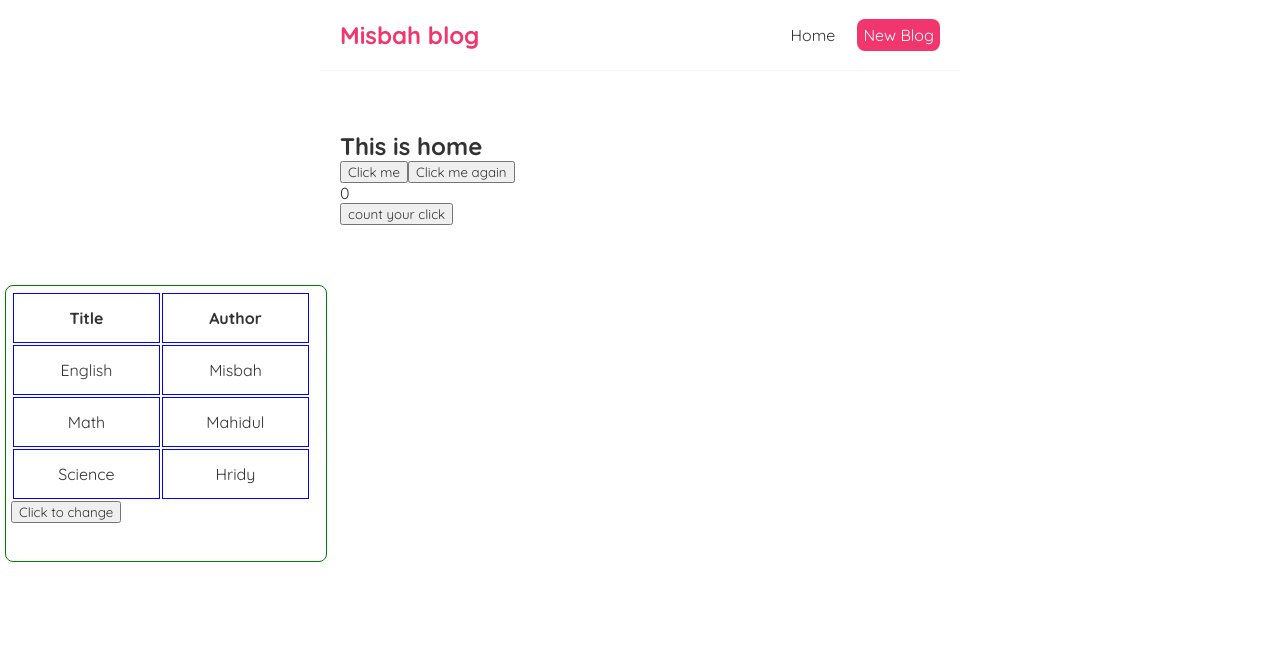
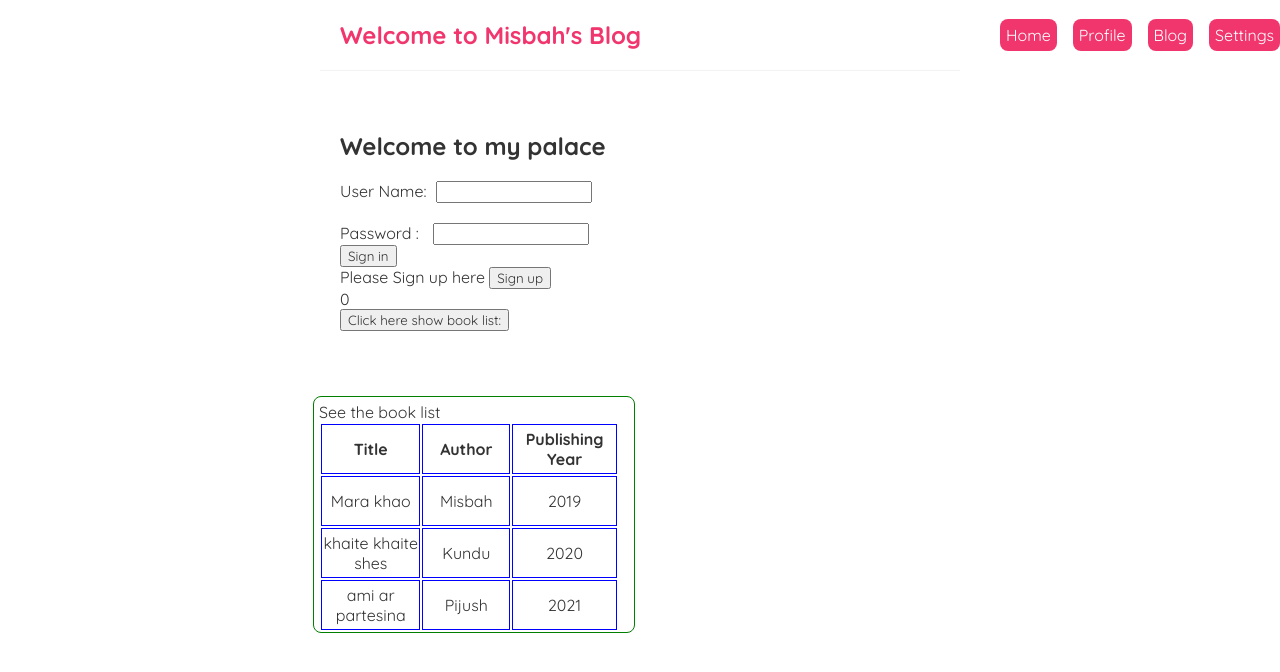
Before and after one commit to mahidulmisbah/learn-react, a React (Create React App) app: page / in a window 1280 px wide. Shown: the top 672 px of the page. Built offline with nearby package versions, Linux system fonts and the light colour scheme.

Commit message:
learn how to use props, create template and re-use it

```diff
--- a/src/DynamicTable.js
+++ b/src/DynamicTable.js
@@ -1,38 +1,22 @@
+// Template for using any where in the project
+// Learn how to use props
+
 import { useState } from "react";
+import BookList from "./bookList";
 
 const DynamicTable = () => {
-    const [blogs, value] = useState([
-        {title: 'English', author: 'Misbah', id : '1'},
-        {title: 'Math', author: 'Mahidul', id : '2'},
-        {title: 'Science', author: 'Hridy', id : '3'}
+    const [blogs] = useState([
+        {title: 'Mara khao', author: 'Misbah',publishYear: 2019, id : '1'},
+        {title: 'khaite khaite shes', author: 'Kundu',publishYear: 2020, id : '2'},
+        {title: 'ami ar partesina', author: 'Pijush',publishYear: 2021, id : '3'}
     ]);
-    function ChangeTableValue()
-    {
-        value([{title: 'social science', author: 'Toha', id : '4'}]);
-    }
 
 
 
     return (
         <div className="tableDiv">
             <div className="blog-preview" >
-                <table className="table" >
-                    <tr className = "table-row">
-                            <th className = "table-td">Title</th>
-                            <th className = "table-td">Author</th>
-                    </tr>
-
-                    {blogs.map((blog) =>(
-
-                        <tr className = "table-row" key ={blog.id}>
-                            <td className = "table-td">{blog.title}</td>
-                            <td className = "table-td">{blog.author}</td>
-                        </tr>
-                    ))}
-                </table>
-            </div>
-            <div className="btn">
-                <button onClick = {ChangeTableValue}>Click to change</button>
+                <BookList blogs = {blogs} message  = "See the book list" />
             </div>
         </div>
      );
--- a/src/Home.js
+++ b/src/Home.js
@@ -21,12 +21,18 @@ function changeState()
 
     return (
         <div className="home">
-            <h2>This is home</h2>
-            <button onClick = {handleClick}>Click me</button>
-            <button onClick = { (e) => handleParameter('misbah',e)}>Click me again</button>
+            <h2 style ={{textEmphasisColor: "green"}}>Welcome to my palace</h2><br />
+            <label htmlFor="username" style ={{width: "200px",height: "15px", margin:"0px 5px 5px 0px"}}>User Name: </label>
+            <input type="text" /><br /><br />
+
+            <label htmlFor="password" style ={{width: "200px",height: "15px"}}>Password : </label>
+            <input type="password" style={{marginLeft: "10px"}}/><br />
+            <button onClick = {handleClick}>Sign in</button><br /><b></b>
+             <label htmlFor="msg">Please Sign up here  </label>
+            <button onClick = { (e) => handleParameter('misbah',e)}>Sign up</button>
 
             <p>{preValue}</p>
-            <button onClick = {changeState}>count your click</button>
+            <button onClick = {changeState}>Click here show book list:</button>
         </div>
 
 
--- a/src/Navbar.js
+++ b/src/Navbar.js
@@ -1,15 +1,13 @@
 const Navbar = () => {
     return (
         <nav className="navbar">
-            <h1>Misbah blog</h1>
+            <h1>Welcome to Misbah's Blog</h1>
             <div className="links">
-                <a href="/">Home</a>
-                <a href="/create" style = {{
-                    color: "white",
-                    backgroundColor: "#f1356d",
-                    borderRadius: "8px"
+                <a href="/" >Home</a>
+                <a href="/create" >Profile</a>
+                <a href="/" >Blog</a>
+                <a href="/" >Settings</a>
 
-                }}>New Blog</a>
             </div>
         </nav>
     );
--- /dev/null
+++ b/src/bookList.js
@@ -0,0 +1,29 @@
+const BookList = (props) => {
+    const blogs = props.blogs;
+    const message = props.message;
+
+    return (
+        <div className="bookList">
+            <p>{message}</p>
+            <table className="table" >
+                    <tr className = "table-row">
+                            <th className = "table-td">Title</th>
+                            <th className = "table-td">Author</th>
+                            <th className = "table-td">Publishing Year</th>
+
+                    </tr>
+
+                    {blogs.map((blog) =>(
+
+                        <tr className = "table-row" key ={blog.id}>
+                            <td className = "table-td">{blog.title}</td>
+                            <td className = "table-td">{blog.author}</td>
+                            <td className = "table-td">{blog.publishYear}</td>
+                        </tr>
+                    ))}
+                </table>
+            </div>
+     );
+}
+
+export default BookList;
--- a/src/index.css
+++ b/src/index.css
@@ -18,15 +18,19 @@
   color: #f1356d;
 }
 .navbar .links {
-  margin-left: auto;
+  position: absolute;
+  right: 0px;
 }
 .navbar a {
   margin-left: 16px;
   text-decoration: none;
   padding: 6px;
+  color: white;
+  background-color: #f1356d;
+  border-radius: 8px;
 }
 .navbar a:hover {
-  color: #f1356d;
+  background-color: #5e35f1;
 }
 .content {
   max-width: 600px;
@@ -35,8 +39,12 @@
 }
 
 .tableDiv{
+  position: absolute;
+  right: 50%;
+  margin-left: auto;
+  margin-right: auto;
   width: 310px;
-  height: 265px;
+  height: 225px;
   margin: 5px;
   padding: 5px;
   border: 1px solid green;
```
Also changed, not shown: src/Menu.js (added, +10 -0 lines).
